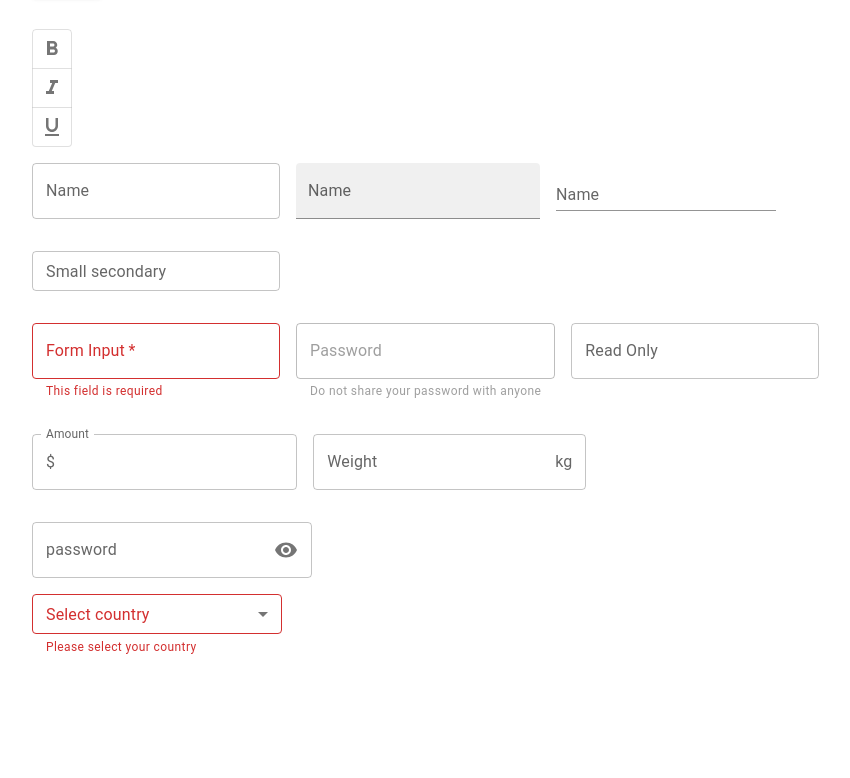
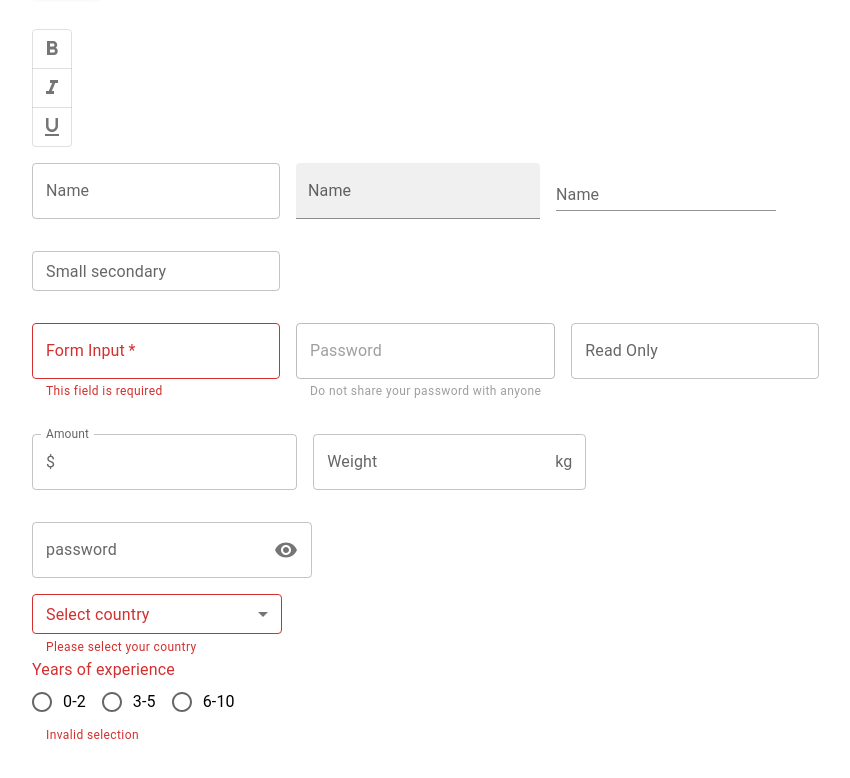
Before and after one commit to HaktanAlbayrak/react-mui-demo, a React (Create React App) app: page / in a window 1280 px wide. Shown: the part 1074-1852 px from the top of the page, without its empty margins (32-882 px from the left). Before the commit the page ends 1796 px from the top, so only its background shows below. Built offline with nearby package versions, Linux system fonts and the light colour scheme.

Commit message:
Mui Radio Button

```diff
--- a/src/App.tsx
+++ b/src/App.tsx
@@ -3,6 +3,7 @@
 import { MuiTypography } from './components/MuiTypography';
 import { MuiTextField } from './components/MuiTextField';
 import { MuiSelect } from './components/MuiSelect';
+import { MuiRadioButton } from './components/MuiRadioButton';
 
 function App() {
   return (
@@ -11,6 +12,7 @@
       <MuiButton />
       <MuiTextField />
       <MuiSelect />
+      <MuiRadioButton />
     </div>
   );
 }
--- /dev/null
+++ b/src/components/MuiRadioButton.tsx
@@ -0,0 +1,46 @@
+import {
+  Box,
+  FormControl,
+  FormLabel,
+  FormControlLabel,
+  FormHelperText,
+  RadioGroup,
+  Radio,
+} from '@mui/material';
+import { useState } from 'react';
+
+export const MuiRadioButton = () => {
+  const [value, setValue] = useState<string>('');
+
+  console.log({ value });
+
+  const handleChange = (event: React.ChangeEvent<HTMLInputElement>) => {
+    setValue(event.target.value);
+  };
+
+  return (
+    <Box>
+      <FormControl error>
+        <FormLabel id='job-experience-group-label'>
+          Years of experience
+        </FormLabel>
+        <RadioGroup
+          name='job-experience-group'
+          aria-label='job-experience-group'
+          value={value}
+          onChange={handleChange}
+          row
+        >
+          <FormControlLabel
+            control={<Radio size='medium' color='secondary' />}
+            label='0-2'
+            value='0-2'
+          />
+          <FormControlLabel control={<Radio />} label='3-5' value='3-5' />
+          <FormControlLabel control={<Radio />} label='6-10' value='6-10' />
+        </RadioGroup>
+        <FormHelperText>Invalid selection</FormHelperText>
+      </FormControl>
+    </Box>
+  );
+};
--- a/src/components/MuiSelect.tsx
+++ b/src/components/MuiSelect.tsx
@@ -3,8 +3,6 @@
 
 export const MuiSelect = () => {
   const [countries, setCountries] = useState<string[]>([]);
-
-  console.log({ countries });
 
   const handleChange = (event: React.ChangeEvent<HTMLInputElement>) => {
     const value = event.target.value;
```
